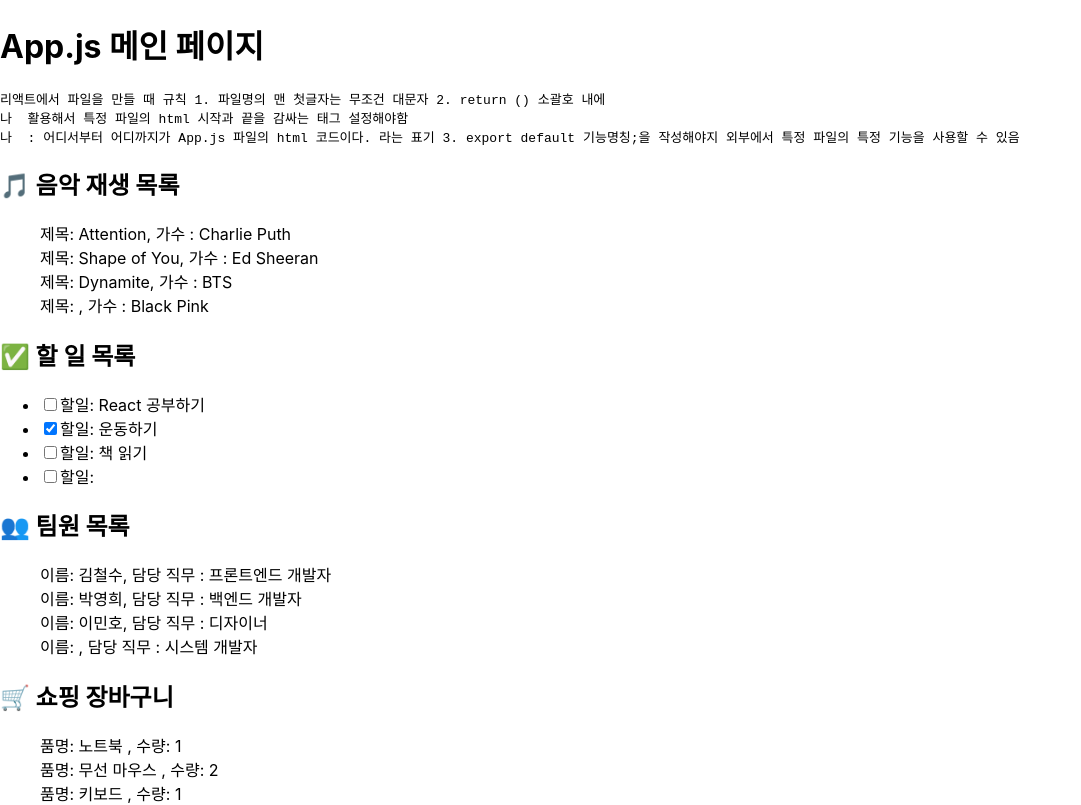
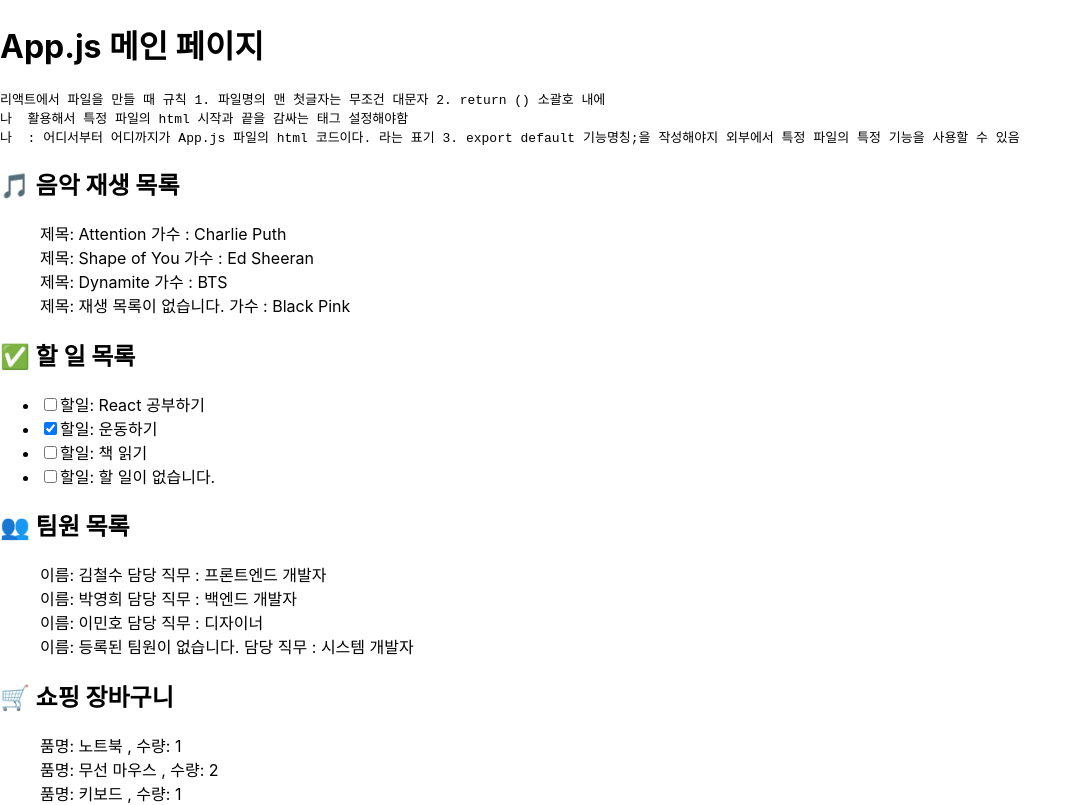
Before and after one commit to coiilee/React-workspace, a React (Create React App) app: page / in a window 1280 px wide. Shown: the top 805 px of the page, without its empty margins (0-1081 px from the left). Built offline with nearby package versions, Linux system fonts and the light colour scheme.

Commit message:
default, array props practice

```diff
--- a/src/Practice/PracticePropsArray2.jsx
+++ b/src/Practice/PracticePropsArray2.jsx
@@ -6,7 +6,7 @@ const PracticePropsArray2 = () => {
     )
 }
 
-const MusicPlay = ({ songs }) => {
+const MusicPlay = ({songs}) => {
     return (
         <div>
             <h2>🎵 음악 재생 목록</h2>
@@ -14,7 +14,7 @@ const MusicPlay = ({ songs }) => {
                 {
                     songs.map((songs,index)=> (
                         <div key={index}>
-                            제목: {songs.title}, 가수 : {songs.artist}
+                            제목: {songs.title || "재생 목록이 없습니다."} 가수 : {songs.artist}
                         </div>
                     ))
                 }
@@ -24,7 +24,7 @@ const MusicPlay = ({ songs }) => {
 };
 
 MusicPlay.defaultProps= {
-   songs: "재생 목록이 없습니다."
+   title: "재생 목록이 없습니다."
 }
 
 const Tod = ({ tasks }) => {
@@ -37,7 +37,7 @@ const Tod = ({ tasks }) => {
                         return(
                             <li key={index}>
                             <input type="checkbox" checked={tasks.done}/>
-                                할일: {tasks.task}
+                                할일: {tasks.task || "할 일이 없습니다."}
                             </li>
                         )
                     })
@@ -48,7 +48,7 @@ const Tod = ({ tasks }) => {
 };
 
 Tod.defaultProps = {
-    task: "할 일이 없습니다."
+  task: "할 일이 없습니다."
 }
 
 const TeamMembers = ({ teamMember }) => {
@@ -59,7 +59,7 @@ const TeamMembers = ({ teamMember }) => {
                 {
                     teamMember.map((teamMember,index)=>(
                         <div key={index}>
-                           이름: {teamMember.name}, 담당 직무 : {teamMember.role}
+                           이름: {teamMember.name || "등록된 팀원이 없습니다."} 담당 직무 : {teamMember.role}
                         </div>
                     ))
                 }
@@ -79,7 +79,7 @@ const ShoppingCart = ({ cartItems }) => {
             <ul>
                 {cartItems.map((cartItems,index)=>
                     (<div key={index}>
-                        품명: {cartItems.item} , 수량: {cartItems.quantity}
+                        품명: {cartItems.item || "장바구니가 비었습니다."} , 수량: {cartItems.quantity}
                     </div>
                     ))}
             </ul>
@@ -97,7 +97,7 @@ const EventSchedule = ({ events }) => {
             <ul>
                 {events.map((events,index)=> (
                     <div key={index}>
-                        행사명: {events.name}, 날짜: {events.date}
+                        행사명: {events.name }, 날짜: {events.date || "예정된 행사가 없습니다."}
                     </div>
                 ))
                 }
```
